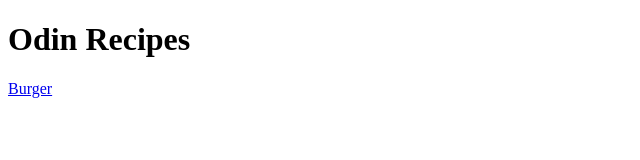
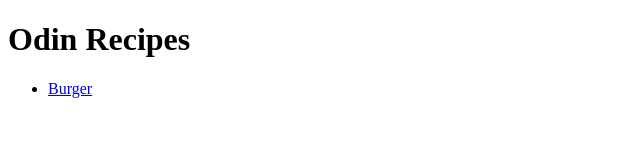
Before and after one commit to Jcole429/odin-recipes, a plain HTML site: page index.html in a window 1280 px wide. Shown: the full height of the page, 0-640 px from the left. Drawn offline with Linux system fonts and the light colour scheme.

Commit message:
Add recipes to unordered list

```diff
--- a/index.html
+++ b/index.html
@@ -10,7 +10,9 @@
 
 <body>
     <h1>Odin Recipes</h1>
-    <a href="recipes/burger.html">Burger</a>
+    <ul>
+        <li><a href="recipes/burger.html">Burger</a></li>
+    </ul>
 </body>
 
 </html>
```
